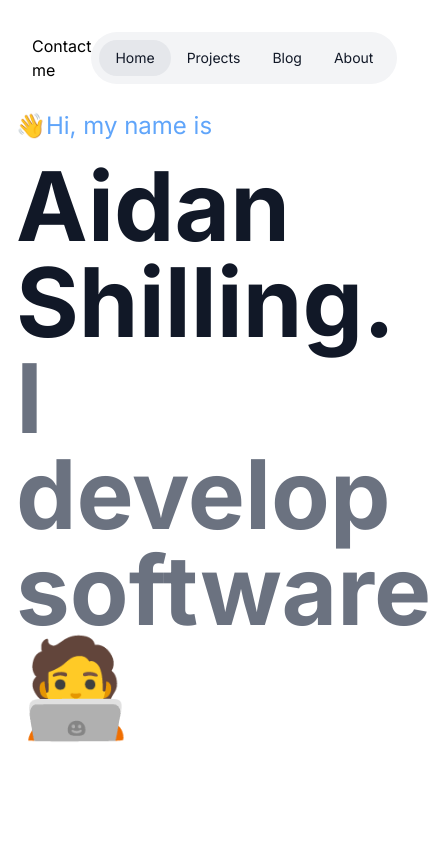
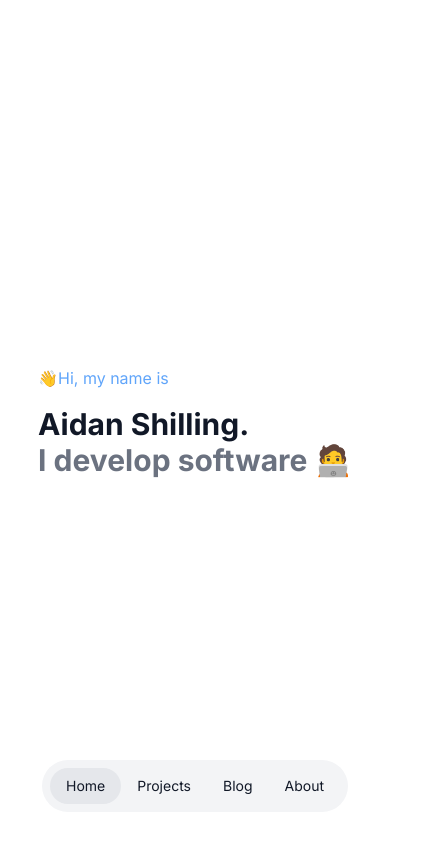
Before and after one commit to aidanshilling/aidanshilling.com, a Next.js app: page / in a window 390 px wide. Shown: the top 844 px of the page, 431 px wide, since content can reach past the window. Built offline with nearby package versions, Linux system fonts and the light colour scheme.

Commit message:
Made all the stuff responsive

```diff
--- a/app/layout.tsx
+++ b/app/layout.tsx
@@ -1,6 +1,5 @@
 import "./globals.css";
 import { Inter } from "next/font/google";
-import Navbar from "@/components/Navbar";
 
 const inter = Inter({ subsets: ["latin"] });
 
@@ -12,12 +11,7 @@ export const metadata = {
 export default function RootLayout({ children }: { children: React.ReactNode }) {
 	return (
 		<html lang="en">
-			<body className={`${inter.className}`}>
-				<header className="fixed z-50">
-					<Navbar />
-				</header>
-				<main>{children}</main>
-			</body>
+			<body className={`${inter.className}`}>{children}</body>
 		</html>
 	);
 }
--- a/app/page.tsx
+++ b/app/page.tsx
@@ -1,16 +1,22 @@
 import Container from "@/components/Container";
 import Header from "@/components/Heaader";
+import Navbar from "@/components/Navbar";
 
 export default function Home() {
 	return (
+		<>
+			<header className="fixed bottom-0 md:top-0 z-50">
+				<Navbar />
+			</header>
+			<main>
 				<div className="text-gray-900 h-screen">
 					<Container id="home-section" classNames="flex items-center h-full">
 						<Header title="Aidan Shilling." subtitle="I develop software 🧑‍💻" intro="👋Hi, my name is" />
 					</Container>
-			<div id="projects-section" className="bg-blue-400 h-full">
+					<div id="projects-section" className="bg-blue-400">
 						<Container classNames="py-24">
 							<div className="text-3xl text-white font-bold">My Projects</div>
-					<div className="my-8 grid grid-cols-3 gap-8">
+							<div className="my-8 grid grid-cols-1 md:grid-cols-3 gap-8">
 								<div className="mt-4 p-4 rounded-xl h-40 bg-gray-200">test</div>
 								<div className="mt-4 p-4 rounded-xl h-40 bg-gray-200">test</div>
 								<div className="mt-4 p-4 rounded-xl h-40 bg-gray-200">test</div>
@@ -20,5 +26,7 @@ export default function Home() {
 						</Container>
 					</div>
 				</div>
+			</main>
+		</>
 	);
 }
--- a/components/Heaader.tsx
+++ b/components/Heaader.tsx
@@ -6,10 +6,10 @@ interface HeaderProps {
 
 const Header = ({ title, subtitle, intro }: HeaderProps) => {
 	return (
-		<div className="text-gray-900 text-2xl py-24">
+		<div className="text-gray-900 text-md md:text-2xl py-24">
 			<div className="mb-4 text-blue-400">{intro}</div>
-			<div className="text-8xl font-bold">{title}</div>
-			<div className="text-8xl font-bold text-gray-500">{subtitle}</div>
+			<div className="text-3xl md:text-5xl lg:text-8xl font-bold">{title}</div>
+			<div className="text-3xl md:text-5xl lg:text-8xl font-bold text-gray-500">{subtitle}</div>
 		</div>
 	);
 };
--- a/components/Navbar.tsx
+++ b/components/Navbar.tsx
@@ -2,6 +2,7 @@
 
 import Link from "next/link";
 import { useState } from "react";
+import { useInView } from "react-intersection-observer";
 
 interface NavObject {
 	name: string;
@@ -25,8 +26,8 @@ const Navbar = () => {
 	const [selected, setSelected] = useState<number>(0);
 
 	return (
-		<div className="flex flex-row p-8 justify-between w-screen">
-			<div className="my-auto">Contact me</div>
+		<div className="flex flex-row p-8 justify-center md:justify-between w-screen">
+			<div className="my-auto max-md:hidden">Contact me</div>
 			<div className="flex flex-row  p-2 rounded-full justify-center bg-gray-100">
 				{navItems.map((item, idx) => (
 					<NavItem
--- a/package.json
+++ b/package.json
@@ -19,6 +19,7 @@
     "postcss": "8.4.23",
     "react": "18.2.0",
     "react-dom": "18.2.0",
+    "react-intersection-observer": "^9.4.3",
     "tailwindcss": "3.3.2",
     "typescript": "5.0.4"
   }
```
Also changed, not shown: 1 other file (tests, documents, lock files or other folders). Lines whose indentation alone changed are shown as unchanged.
